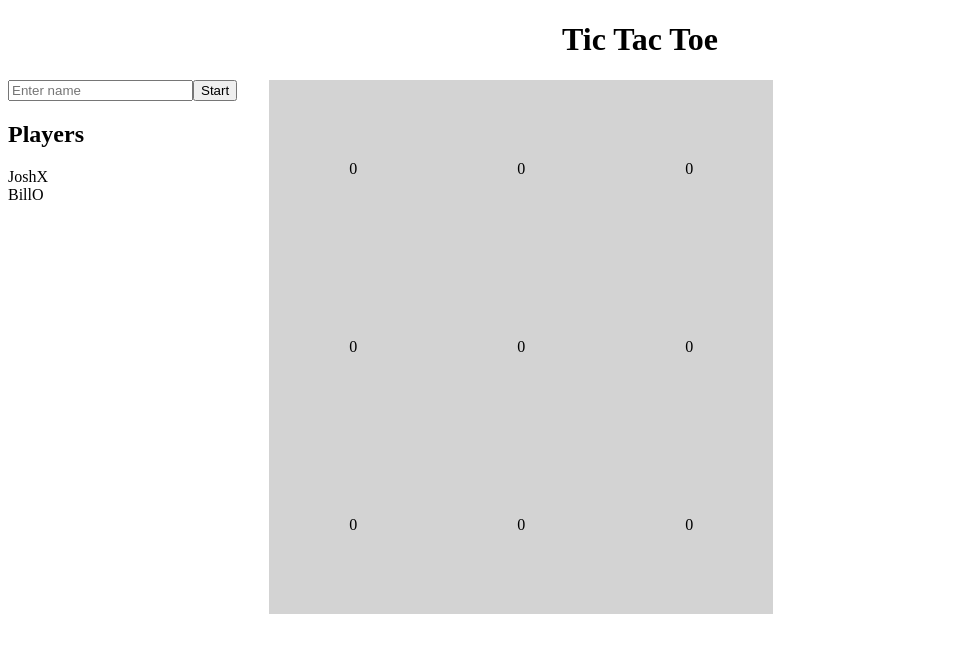
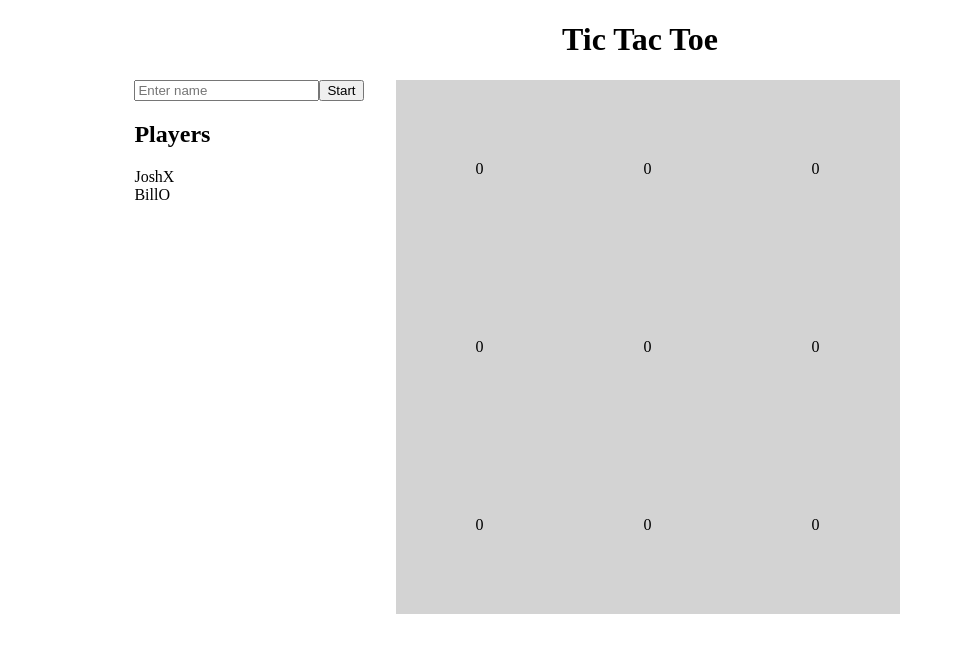
Before and after one commit to josh--newman/tictactoe, a React app: page / in a window 1280 px wide. Shown: the top 652 px of the page, without its empty margins (0-955 px from the left). Built offline with nearby package versions, Linux system fonts and the light colour scheme.

Commit message:
Center play area

```diff
--- a/client/styles/main.scss
+++ b/client/styles/main.scss
@@ -7,6 +7,8 @@
 
 .play-area {
   display: flex;
+  width: 80%;
+  margin: 0 auto;
 }
 
 .board {
@@ -21,7 +23,3 @@
   }
 
 }
-
-.board-row {
-  flex: 1
-}
```
